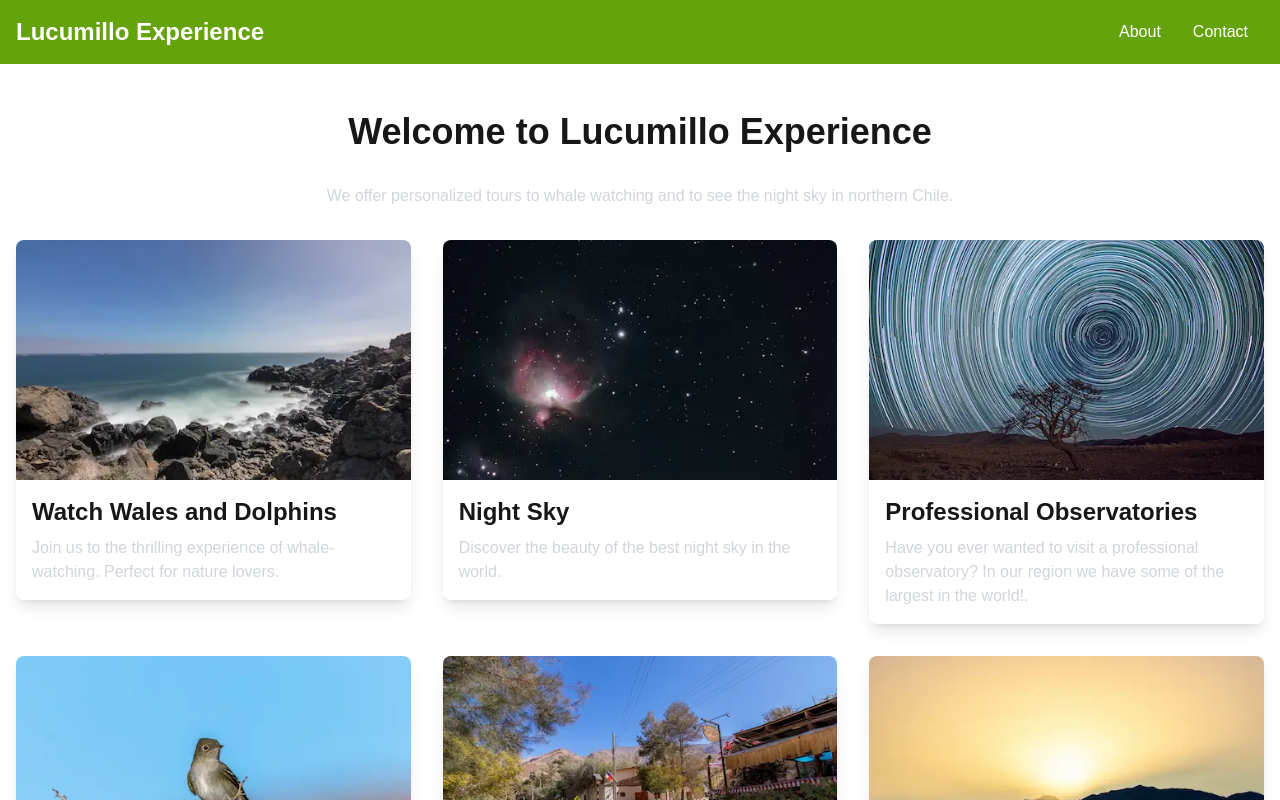
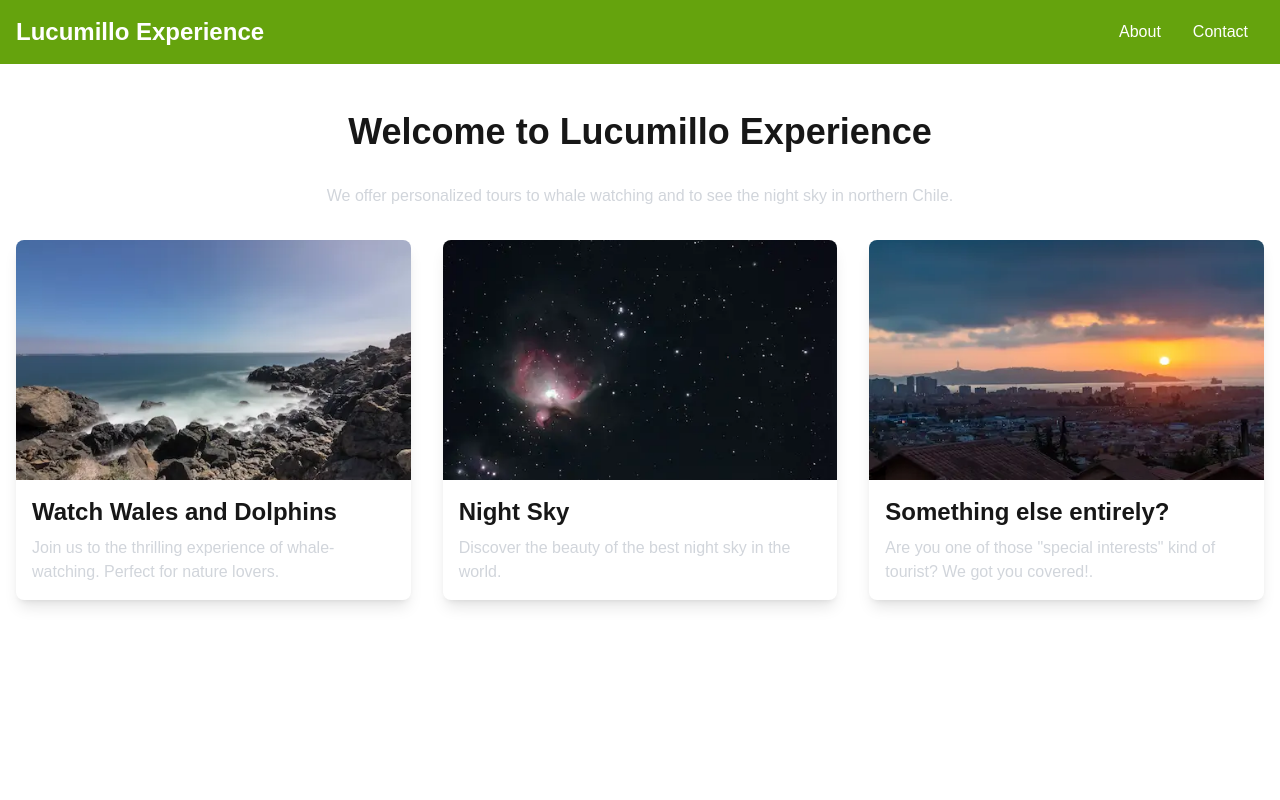
Before and after one commit to simontorres/lucumillo-experience, a Next.js app: page / in a window 1280 px wide. Shown: the top 800 px of the page. Built offline with nearby package versions, Linux system fonts and the light colour scheme.

Commit message:
implement disabled tours

```diff
--- a/app/page.tsx
+++ b/app/page.tsx
@@ -20,7 +20,9 @@ const HomePage = () => {
         </p>
         <div className="grid grid-cols-1 md:grid-cols-2 lg:grid-cols-3 gap-8">
           {tours.map(tour => (
-            <Link key={tour.id} href={`/tours/${tour.id}`}>
+            <>{
+              tour.enabled
+              ?<Link key={tour.id} href={`/tours/${tour.id}`}>
                <div key={tour.id} className="rounded-lg shadow-lg overflow-hidden">
                     <Image
                       src={`/images/tours/xs/${tour.image}`}
@@ -34,7 +36,13 @@ const HomePage = () => {
                       <p className="text-gray-300">{tour.description}</p>
                     </div>
                   </div>
+
                 </Link>
+              : <></>
+            }</>
+
+
+
 
           ))}
         </div>
--- a/app/tours/[id]/page.tsx
+++ b/app/tours/[id]/page.tsx
@@ -14,8 +14,11 @@ export default async function Tours({ params, }: { params: Promise<{ id: string
 
   const tour = tours.find((tour) => tour.id === id)
 
-  if (!tour) {
-    return <p>Not found!</p>
+  if (!tour || !tour.enabled) {
+    return (
+      <div className='min-h-screen'>
+        <p>Not found!</p>
+      </div>)
   }
 
   return (
```
Lines whose indentation alone changed are shown as unchanged.
